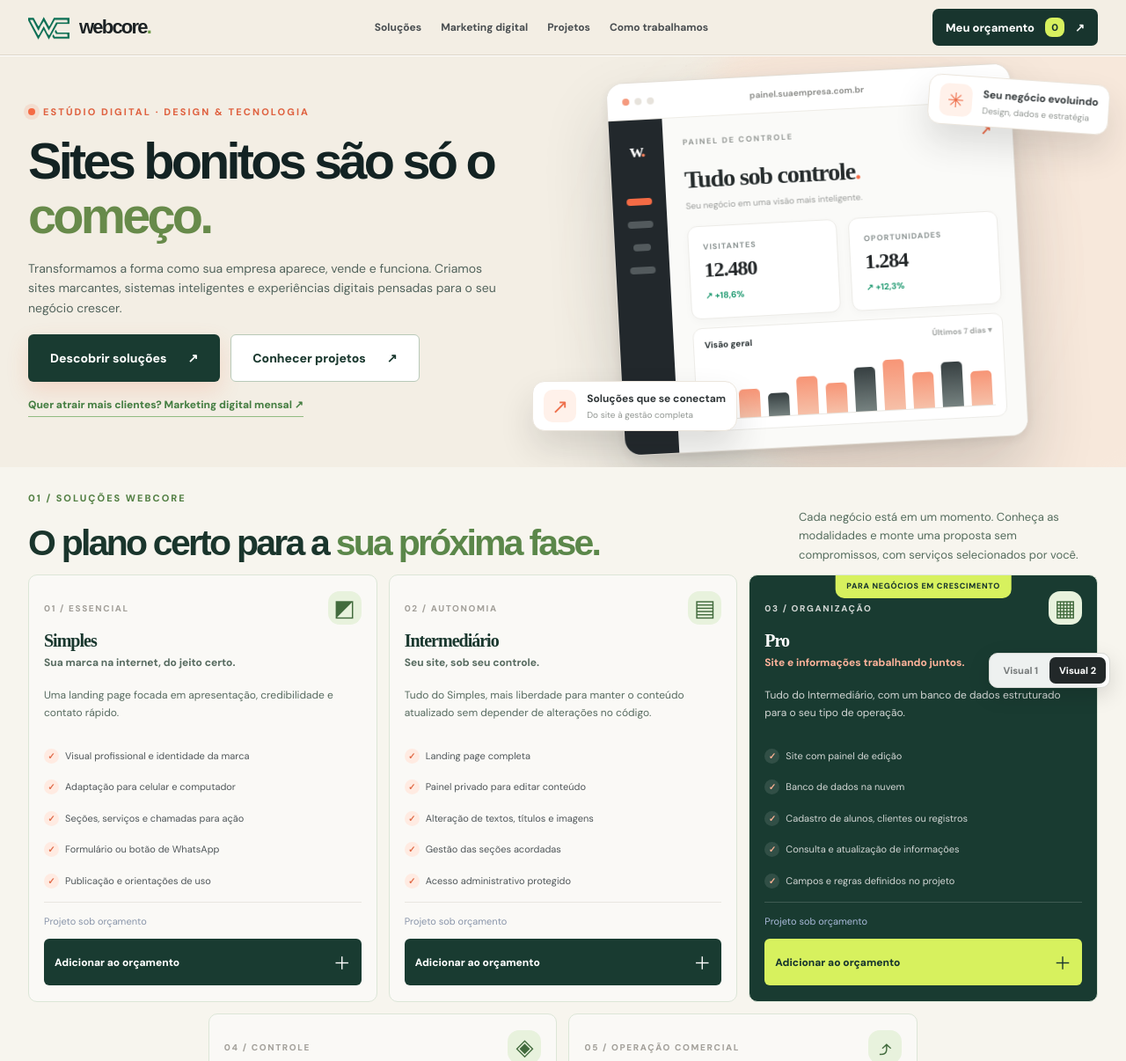
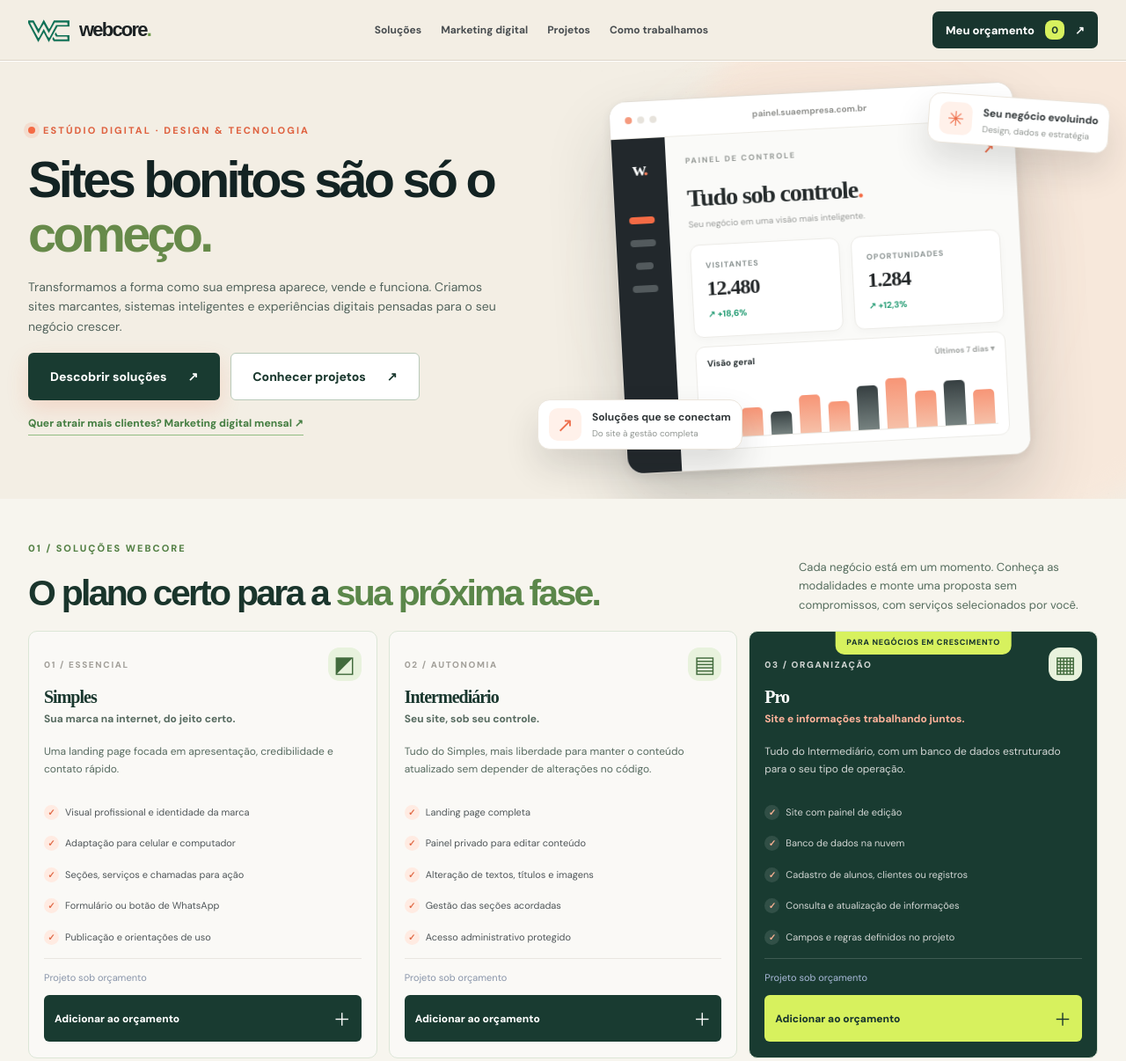
Before and after one commit to JoaoGabrii/web_core, a FastAPI app: page / in a window 1280 px wide. Shown: the top 1206 px of the page at 88% size. Run offline with FastAPI, Linux system fonts and the light colour scheme.

Commit message:
Fixar Visual 2 e remover seletor de aparência

```diff
--- a/templates/home.html
+++ b/templates/home.html
@@ -1,7 +1,7 @@
 {% extends 'base.html' %}
 {% block title %}WebCore | Sites, sistemas e crescimento digital{% endblock %}
 {% block content %}
-<div class="visual-switch" role="group" aria-label="Escolher aparência do site"><button type="button" data-visual="1" aria-pressed="true">Visual 1</button><button type="button" data-visual="2" aria-pressed="false">Visual 2</button></div>
+
 <header class="topbar">
   <div class="wrap topbar-inner">
     <a class="brand" href="/" aria-label="WebCore, início"><span class="brand-mark"><svg class="wc-monogram" viewBox="0 0 92 57" xmlns="http://www.w3.org/2000/svg" role="img" aria-label="Monograma WC da WebCore"><path fill="currentColor" fill-rule="evenodd" d="M0 8 L0 13 L22 55 L34 34 L45 55 L64 21 L90 21 L90 8 L56 8 L47 25 L45 26 L34 6 L24 25 L22 26 L12 8 Z M4 13 L5 12 L10 12 L22 35 L23 35 L27 26 L34 15 L45 35 L58 12 L85 12 L86 17 L85 18 L61 18 L46 46 L42 42 L34 26 L24 45 L22 46 Z"/><path fill="currentColor" fill-rule="evenodd" d="M53 47 L53 49 L56 53 L90 53 L90 40 L64 40 L60 34 L58 38 L61 43 L85 43 L86 48 L85 49 L58 49 L55 44 Z"/></svg></span><span>webcore<span class="brand-dot">.</span></span></a>
@@ -116,10 +116,6 @@
 <script>
 (function(){
   'use strict';
-  var visualButtons=Array.from(document.querySelectorAll('[data-visual]'));
-  function setVisual(v){document.body.classList.remove('visual-two');document.body.classList.toggle('visual-compact',v==='2');visualButtons.forEach(function(b){b.setAttribute('aria-pressed',String(b.dataset.visual===v));});try{localStorage.setItem('webcore-visual',v);}catch(e){}}
-  var initial='2';try{initial=localStorage.getItem('webcore-visual')==='1'?'1':'2';}catch(e){}
-  setVisual(initial);visualButtons.forEach(function(b){b.addEventListener('click',function(){setVisual(b.dataset.visual);});});
   var chosenPlan = null, hasMarketing = false;
   var buttons = Array.from(document.querySelectorAll('[data-plan]'));
   var marketingButton = document.getElementById('marketing-add');
```
